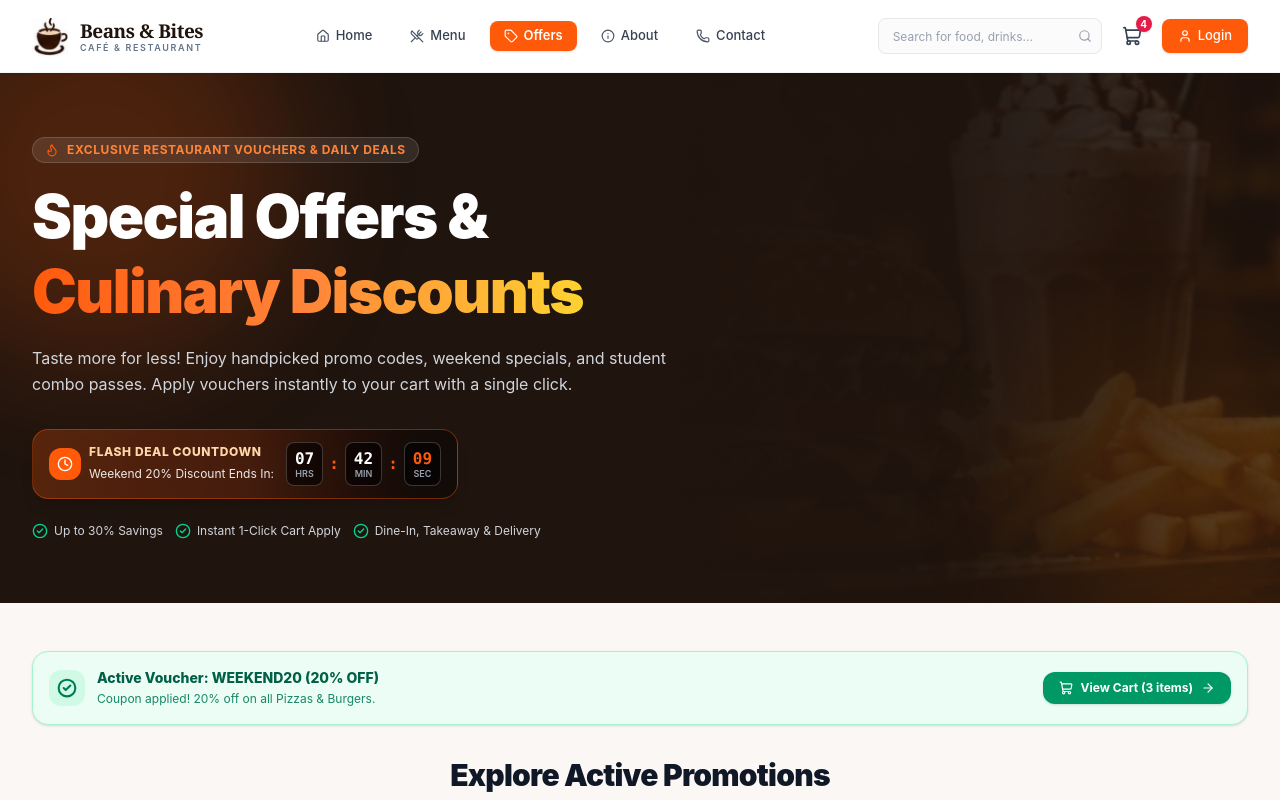
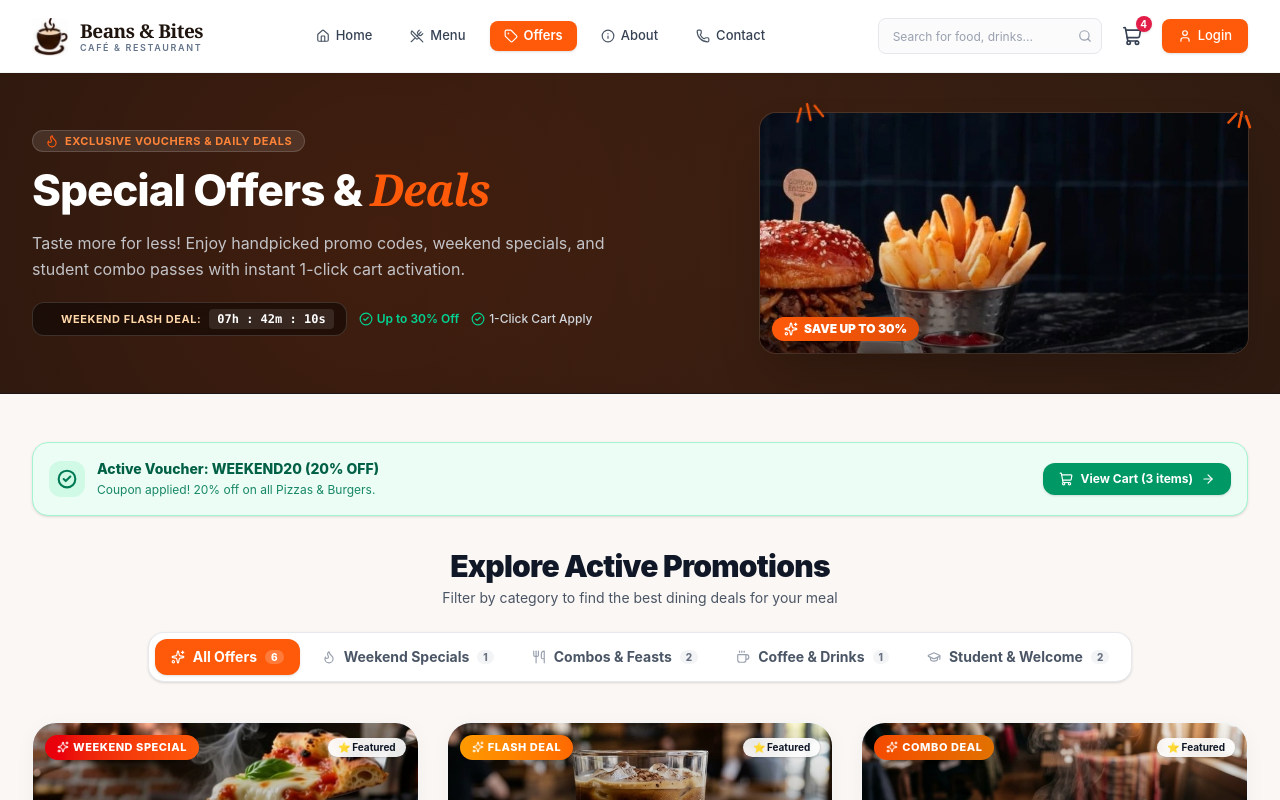
Before and after one commit to Prakash0m/cafe_management, a Next.js app in the folder beans-bites-frontend/: page /offers in a window 1280 px wide. Shown: the top 800 px of the page. Built offline with nearby package versions, Linux system fonts and the light colour scheme.

Commit message:
fix(offers): align offers banner layout and styling perfectly with menu top banner

```diff
--- a/beans-bites-frontend/src/components/customer/offers/offers-hero.tsx
+++ b/beans-bites-frontend/src/components/customer/offers/offers-hero.tsx
@@ -2,11 +2,11 @@
 
 import * as React from "react";
 import Image from "next/image";
-import { Sparkles, Clock, Flame, TicketPercent, CheckCircle2 } from "lucide-react";
+import { Sparkles, Clock, Flame, CheckCircle2 } from "lucide-react";
 import { ASSETS } from "@/lib/assets";
 
 export function OffersHero() {
-  // Live Countdown state for weekend promotion timer (counts down 7h 45m 20s)
+  // Live Countdown state for weekend promotion timer
   const [timeLeft, setTimeLeft] = React.useState({
     hours: 7,
     minutes: 42,
@@ -33,102 +33,134 @@ export function OffersHero() {
   const formatDigit = (num: number) => String(num).padStart(2, "0");
 
   return (
-    <section className="relative w-full bg-[#1F140E] text-white overflow-hidden py-12 sm:py-16">
-      {/* Ambient background glows */}
-      <div className="absolute -top-24 -left-24 w-96 h-96 bg-[#FF5A0A]/20 rounded-full blur-3xl pointer-events-none" />
-      <div className="absolute top-1/2 -right-20 w-80 h-80 bg-amber-600/15 rounded-full blur-3xl pointer-events-none" />
+    <section className="relative w-full bg-[#27160F] overflow-hidden border-b border-gray-900/40">
+      {/* Background radial gradient glow for warm cafe ambience */}
+      <div className="absolute inset-0 bg-[radial-gradient(circle_at_30%_50%,rgba(255,90,10,0.12),transparent_70%)] pointer-events-none" />
+      <div className="absolute inset-0 bg-[radial-gradient(circle_at_80%_40%,rgba(255,140,50,0.08),transparent_60%)] pointer-events-none" />
 
-      {/* Background pizza/food imagery watermark */}
-      <div className="absolute right-0 top-0 bottom-0 w-full md:w-1/2 opacity-15 pointer-events-none overflow-hidden">
-        <Image
-          src={ASSETS.hero.food}
-          alt="Artisan Cafe Food"
-          fill
-          priority
-          className="object-cover object-center"
-        />
-        <div className="absolute inset-0 bg-gradient-to-r from-[#1F140E] via-[#1F140E]/80 to-transparent" />
-      </div>
+      <div className="max-w-7xl mx-auto px-4 sm:px-6 lg:px-8 py-7 sm:py-9 lg:py-10">
+        <div className="grid grid-cols-1 md:grid-cols-12 items-center gap-6 lg:gap-8">
+          {/* Left Text Column */}
+          <div className="md:col-span-7 lg:col-span-7 z-10 text-center md:text-left">
+            <div className="inline-flex items-center gap-1.5 px-3 py-0.5 rounded-full bg-white/10 border border-white/15 text-[#FF8438] text-[11px] font-bold uppercase tracking-wider mb-2.5">
+              <Flame className="w-3.5 h-3.5 text-[#FF5A0A]" />
+              <span>Exclusive Vouchers & Daily Deals</span>
+            </div>
 
-      <div className="relative max-w-7xl mx-auto px-4 sm:px-6 lg:px-8 z-10">
-        <div className="max-w-3xl space-y-4">
-          {/* Eyebrow badge */}
-          <div className="inline-flex items-center gap-2 px-3 py-1 rounded-full bg-white/10 backdrop-blur-md border border-white/15 text-[#FF8438] text-xs font-bold uppercase tracking-wider">
-            <Flame className="w-3.5 h-3.5 text-[#FF5A0A]" />
-            <span>Exclusive Restaurant Vouchers & Daily Deals</span>
-          </div>
+            <h1 className="text-3xl sm:text-4xl lg:text-[44px] font-extrabold tracking-tight text-white leading-tight">
+              Special Offers & <span className="text-[#FF5A0A] italic font-serif">Deals</span>
+            </h1>
 
-          {/* Main Title */}
-          <h1 className="text-3xl sm:text-5xl lg:text-6xl font-black tracking-tight text-white leading-tight">
-            Special Offers & <br />
-            <span className="text-transparent bg-clip-text bg-gradient-to-r from-[#FF5A0A] via-[#FF8438] to-amber-300">
-              Culinary Discounts
-            </span>
-          </h1>
+            <p className="mt-2.5 sm:mt-3 text-sm sm:text-base text-gray-300/90 max-w-xl font-normal leading-relaxed">
+              Taste more for less! Enjoy handpicked promo codes, weekend specials, and student combo passes with instant 1-click cart activation.
+            </p>
 
-          {/* Subtitle */}
-          <p className="text-sm sm:text-base text-gray-300 max-w-2xl leading-relaxed">
-            Taste more for less! Enjoy handpicked promo codes, weekend specials,
-            and student combo passes. Apply vouchers instantly to your cart with a single click.
-          </p>
-
-          {/* Live Flash Sale Countdown Banner */}
-          <div className="pt-2 sm:pt-4">
-            <div className="inline-flex flex-col sm:flex-row sm:items-center gap-3 bg-gradient-to-r from-[#FF5A0A]/25 via-orange-900/40 to-black/40 border border-[#FF5A0A]/40 backdrop-blur-md px-4 py-3 rounded-2xl shadow-lg">
-              <div className="flex items-center gap-2 text-white">
-                <span className="w-8 h-8 rounded-xl bg-[#FF5A0A] text-white flex items-center justify-center flex-shrink-0">
-                  <Clock className="w-4 h-4" />
+            {/* Countdown Badge & Value Guarantees */}
+            <div className="mt-4 sm:mt-5 flex flex-wrap items-center gap-3 justify-center md:justify-start">
+              <div className="inline-flex items-center gap-2 bg-black/45 border border-white/15 backdrop-blur-md px-3 py-1.5 rounded-xl shadow-inner">
+                <span className="w-2 h-2 rounded-full bg-[#FF5A0A] animate-ping" />
+                <span className="text-[11px] font-bold text-orange-200 uppercase tracking-wider">
+                  Weekend Flash Deal:
                 </span>
-                <div>
-                  <span className="text-xs font-extrabold uppercase tracking-wider block text-orange-200">
-                    Flash Deal Countdown
-                  </span>
-                  <span className="text-xs text-white/90">
-                    Weekend 20% Discount Ends In:
-                  </span>
-                </div>
+                <span className="font-mono text-xs font-black text-white bg-white/10 px-2 py-0.5 rounded">
+                  {formatDigit(timeLeft.hours)}h : {formatDigit(timeLeft.minutes)}m : {formatDigit(timeLeft.seconds)}s
+                </span>
               </div>
 
-              {/* Digits Stepper */}
-              <div className="flex items-center gap-1.5 self-start sm:self-center font-mono">
-                <div className="bg-black/60 border border-white/20 px-2 py-1 rounded-lg text-sm sm:text-base font-black text-white min-w-[34px] text-center">
-                  {formatDigit(timeLeft.hours)}
-                  <span className="text-[9px] block text-gray-400 font-sans -mt-1 font-semibold">
-                    HRS
-                  </span>
-                </div>
-                <span className="text-base font-bold text-[#FF5A0A]">:</span>
-                <div className="bg-black/60 border border-white/20 px-2 py-1 rounded-lg text-sm sm:text-base font-black text-white min-w-[34px] text-center">
-                  {formatDigit(timeLeft.minutes)}
-                  <span className="text-[9px] block text-gray-400 font-sans -mt-1 font-semibold">
-                    MIN
-                  </span>
-                </div>
-                <span className="text-base font-bold text-[#FF5A0A]">:</span>
-                <div className="bg-black/60 border border-white/20 px-2 py-1 rounded-lg text-sm sm:text-base font-black text-[#FF5A0A] min-w-[34px] text-center">
-                  {formatDigit(timeLeft.seconds)}
-                  <span className="text-[9px] block text-gray-400 font-sans -mt-1 font-semibold">
-                    SEC
-                  </span>
-                </div>
-              </div>
+              <span className="inline-flex items-center gap-1 text-xs text-emerald-400 font-semibold">
+                <CheckCircle2 className="w-3.5 h-3.5" />
+                <span>Up to 30% Off</span>
+              </span>
+
+              <span className="inline-flex items-center gap-1 text-xs text-gray-300 font-medium">
+                <CheckCircle2 className="w-3.5 h-3.5 text-emerald-400" />
+                <span>1-Click Cart Apply</span>
+              </span>
             </div>
           </div>
 
-          {/* Quick value badges */}
-          <div className="pt-2 flex flex-wrap items-center gap-3 text-xs text-gray-300">
-            <span className="inline-flex items-center gap-1.5">
-              <CheckCircle2 className="w-4 h-4 text-emerald-400" />
-              <span>Up to 30% Savings</span>
-            </span>
-            <span className="inline-flex items-center gap-1.5">
-              <CheckCircle2 className="w-4 h-4 text-emerald-400" />
-              <span>Instant 1-Click Cart Apply</span>
-            </span>
-            <span className="inline-flex items-center gap-1.5">
-              <CheckCircle2 className="w-4 h-4 text-emerald-400" />
-              <span>Dine-In, Takeaway & Delivery</span>
-            </span>
+          {/* Right Showcase Column (Gourmet Meal Showcase with Cheese/Burger Pull & Fun Doodles) */}
+          <div className="md:col-span-5 lg:col-span-5 relative flex items-center justify-center md:justify-end">
+            {/* Playful Orange Doodle Rays above the showcase card */}
+            <div className="absolute -top-3 left-1/4 md:left-8 z-20 pointer-events-none text-[#FF5A0A] flex gap-1.5 items-center">
+              <svg
+                width="34"
+                height="24"
+                viewBox="0 0 34 24"
+                fill="none"
+                xmlns="http://www.w3.org/2000/svg"
+                className="transform -rotate-12 opacity-90 drop-shadow-sm"
+              >
+                <path
+                  d="M4 18L10 6"
+                  stroke="#FF5A0A"
+                  strokeWidth="2.5"
+                  strokeLinecap="round"
+                />
+                <path
+                  d="M17 19L17 3"
+                  stroke="#FF5A0A"
+                  strokeWidth="2.5"
+                  strokeLinecap="round"
+                />
+                <path
+                  d="M30 18L24 6"
+                  stroke="#FF5A0A"
+                  strokeWidth="2.5"
+                  strokeLinecap="round"
+                />
+              </svg>
+            </div>
+
+            {/* Showcase Image Card */}
+            <div className="relative w-full max-w-[340px] sm:max-w-[420px] md:max-w-none h-44 sm:h-52 md:h-56 lg:h-60 rounded-2xl overflow-hidden shadow-2xl ring-1 ring-white/10 group">
+              <Image
+                src={ASSETS.promotions.offersBanner}
+                alt="Delicious gourmet cafe meal combo with burgers, fries and drinks"
+                fill
+                priority
+                sizes="(max-width: 768px) 100vw, 45vw"
+                className="object-cover object-center group-hover:scale-105 transition-transform duration-700 ease-out"
+              />
+              <div className="absolute inset-0 bg-gradient-to-t from-black/55 via-transparent to-transparent pointer-events-none" />
+
+              {/* Floating Discount Pill */}
+              <div className="absolute bottom-3 left-3 bg-gradient-to-r from-[#FF5A0A] to-[#E04E07] text-white px-3 py-1 rounded-xl text-xs font-black shadow-lg flex items-center gap-1.5 backdrop-blur-md">
+                <Sparkles className="w-3.5 h-3.5" />
+                <span>SAVE UP TO 30%</span>
+              </div>
+            </div>
+
+            {/* Playful Right Doodle Rays */}
+            <div className="hidden lg:block absolute -top-1 -right-2 z-20 pointer-events-none text-[#FF5A0A]">
+              <svg
+                width="32"
+                height="24"
+                viewBox="0 0 32 24"
+                fill="none"
+                xmlns="http://www.w3.org/2000/svg"
+                className="transform rotate-12 opacity-90"
+              >
+                <path
+                  d="M5 16L11 6"
+                  stroke="#FF5A0A"
+                  strokeWidth="2.5"
+                  strokeLinecap="round"
+                />
+                <path
+                  d="M16 18L16 3"
+                  stroke="#FF5A0A"
+                  strokeWidth="2.5"
+                  strokeLinecap="round"
+                />
+                <path
+                  d="M27 16L21 6"
+                  stroke="#FF5A0A"
+                  strokeWidth="2.5"
+                  strokeLinecap="round"
+                />
+              </svg>
+            </div>
           </div>
         </div>
       </div>
--- a/beans-bites-frontend/src/lib/assets.ts
+++ b/beans-bites-frontend/src/lib/assets.ts
@@ -57,6 +57,7 @@ export const ASSETS = {
   },
   promotions: {
     weekendSpecial: "/assets/promotions/weekend-special.webp",
+    offersBanner: "/assets/promotions/offers-banner.webp",
   },
 } as const;
 
```
Also changed, not shown: beans-bites-frontend/public/assets/promotions/offers-banner.webp (added), beans-bites-frontend/public/assets/promotions/offers-showcase.webp (added), beans-bites-frontend/src/components/customer/home/offers-section.tsx (line endings or trailing spaces), beans-bites-frontend/src/components/customer/offers/how-to-redeem.tsx (line endings or trailing spaces), beans-bites-frontend/src/components/customer/offers/offer-card.tsx (line endings or trailing spaces), beans-bites-frontend/src/components/customer/offers/offers-filter.tsx (line endings or trailing spaces), beans-bites-frontend/src/data/mock/offers-data.ts (line endings or trailing spaces), beans-bites-frontend/src/types/offers.types.ts (line endings or trailing spaces).
